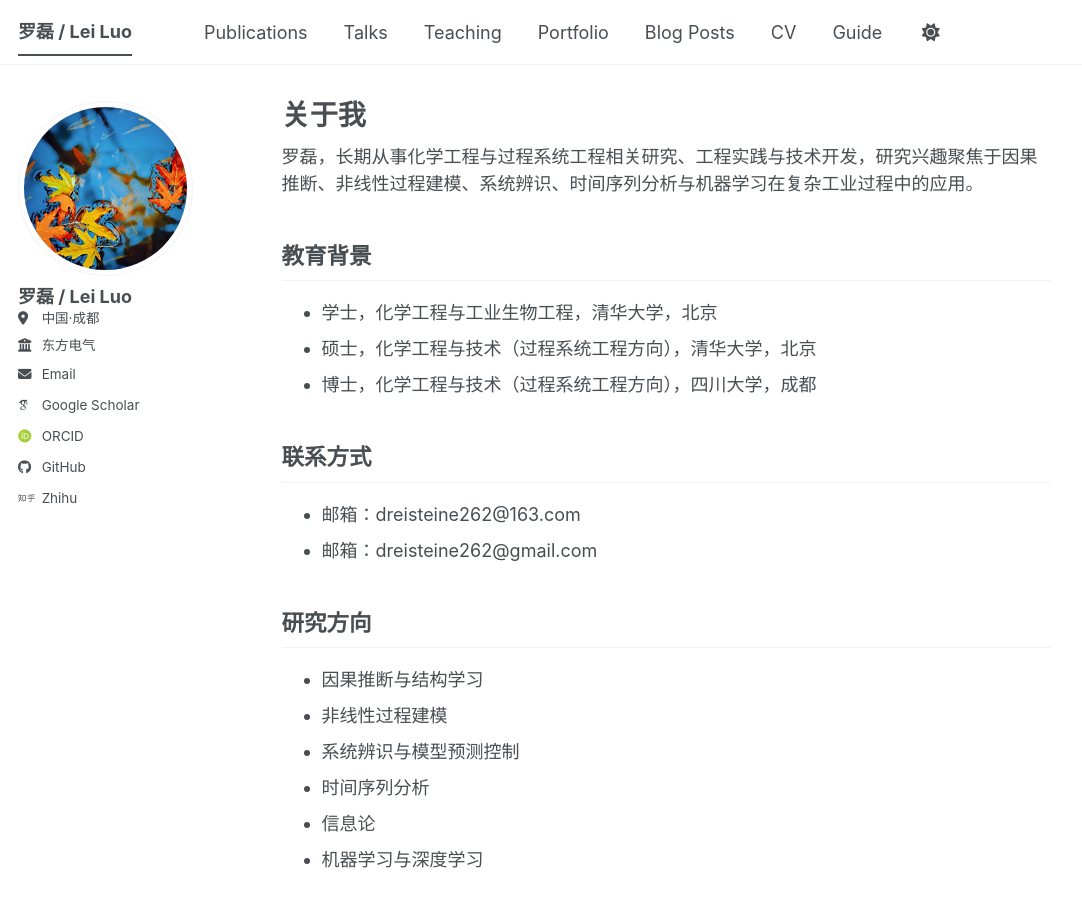
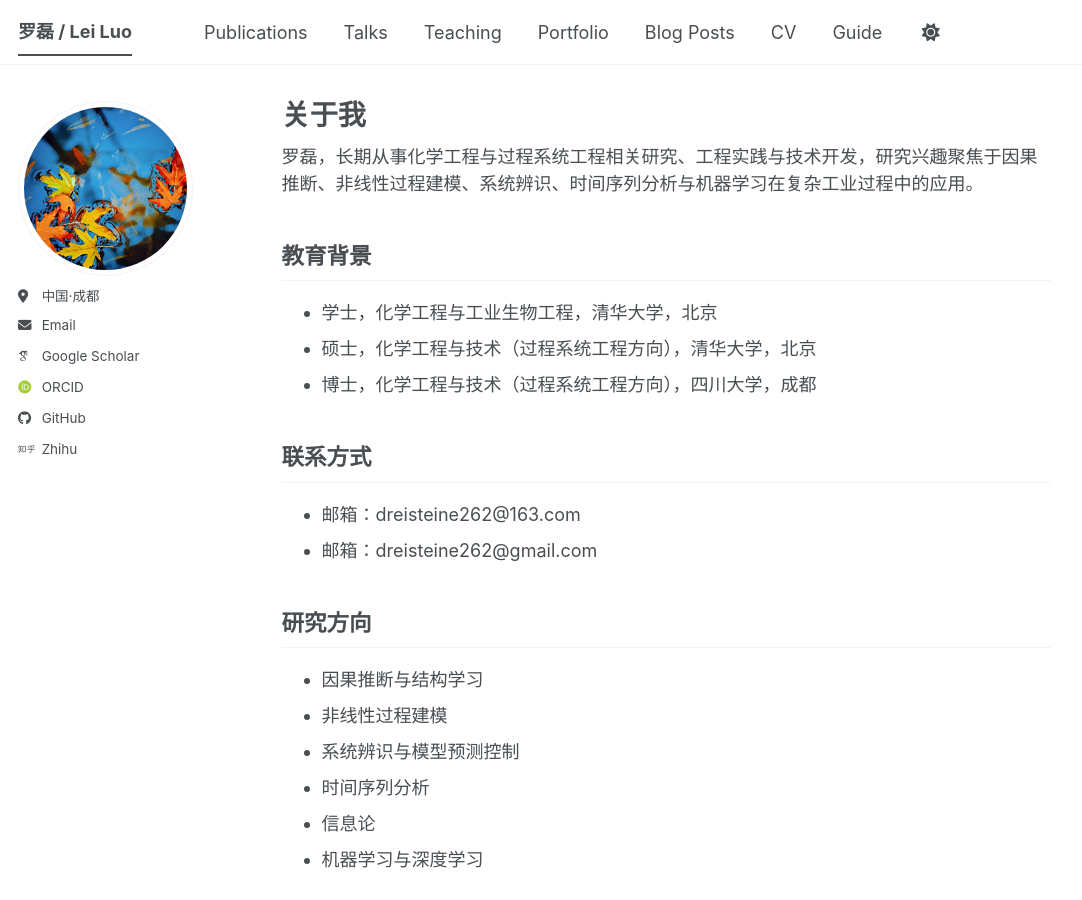
Before and after one commit to Ulti-Dreisteine/academicpages, a Jekyll site: the page built from _pages/about.md, in a window 1280 px wide and 900 px high. Shown: the whole window, without its empty margins (0-1082 px from the left). Built offline with Jekyll 4.4.1, drawn with Linux system fonts in a browser that asks for light colours; some web fonts are replaced; a script bundle is joined from its source files by our own code; library files that are not in the unit come from our copies.

Commit message:
注释掉作者姓名和雇主信息，更新个人资料配置

```diff
--- a/_config.yml
+++ b/_config.yml
@@ -24,11 +24,11 @@ repository               : "Ulti-Dreisteine/academicpages"
 author:
   # Biographic information
   avatar           : "profile.png"
-  name             : "罗磊 / Lei Luo"
+  # name             : "罗磊 / Lei Luo"
   # pronouns         : "he/him"
   # bio              : ""
   location         : "中国·成都"
-  employer         : "东方电气"
+  # employer         : "东方电气"
   uri              : # URL
   email            : "dreisteine262@163.com"
 
```
